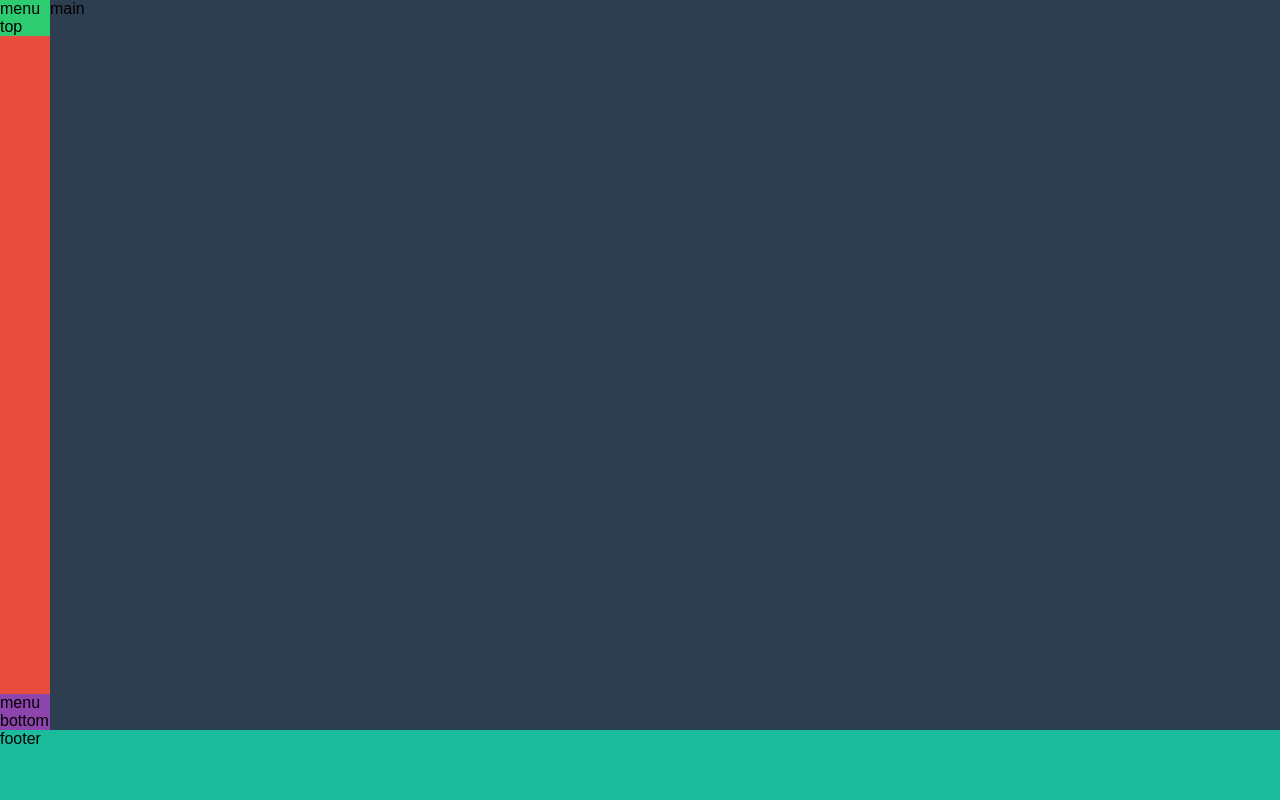
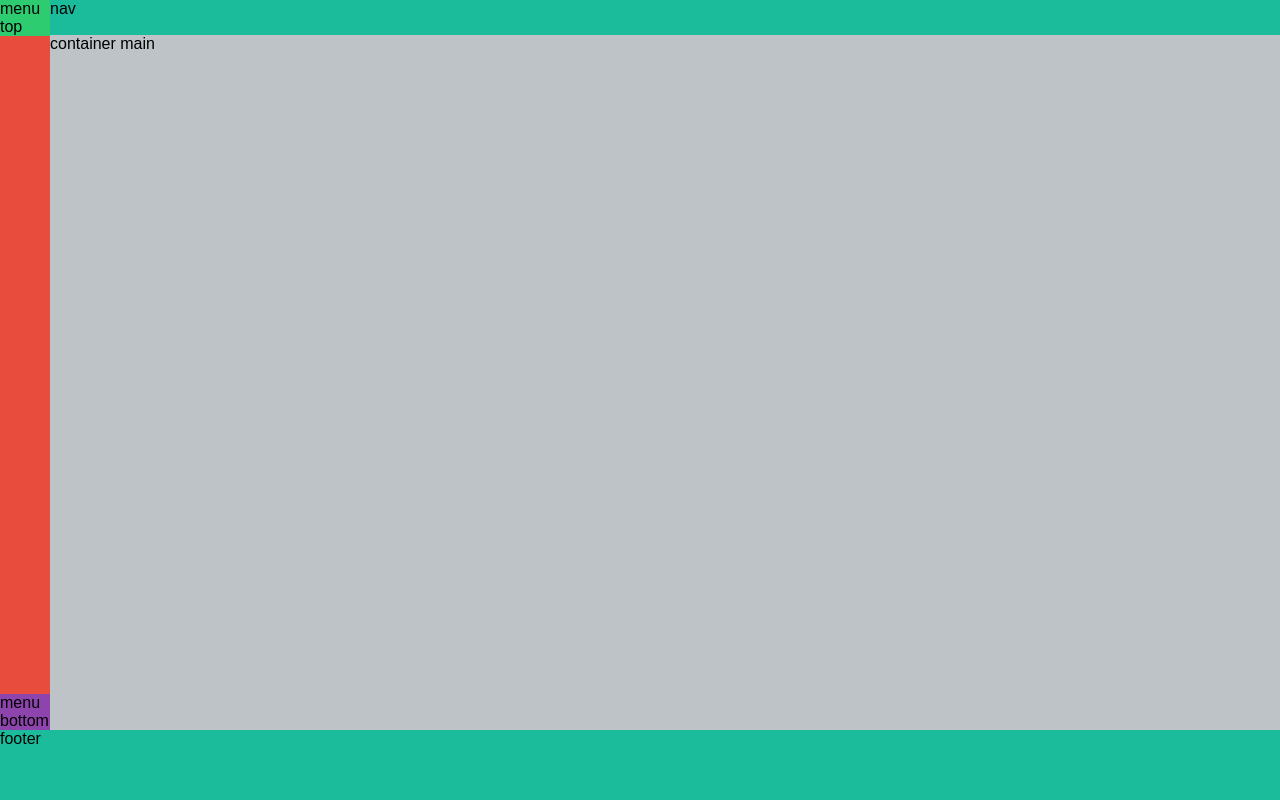
Before and after one commit to DeTaddeoDaniel/html-css-spotifyweb, a plain HTML site: page versione 2/index.html in a window 1280 px wide. Drawn offline with Linux system fonts and the light colour scheme.

Commit message:
Fase 4 - suddivione main

```diff
--- a/versione 2/index.html
+++ b/versione 2/index.html
@@ -31,7 +31,16 @@
 
                 <!-- main -->
                 <div class="main">
-                    main
+
+                    <!-- nav main -->
+                    <nav>
+                        nav
+                    </nav>
+
+                    <!-- group-playlist -->
+                    <div class="container-main">
+                        container main
+                    </div>
                 </div>
 
             </div>
--- a/versione 2/style.css
+++ b/versione 2/style.css
@@ -40,6 +40,16 @@
     flex-grow: 1;
 }
 
+nav{
+    background-color: #1abc9c;
+    height: 35px;
+}
+
+.container-main{
+    background-color: #bdc3c7;
+    height: calc(100% - 35px);
+}
+
 /* ------------- FOOTER ------------------------ */
 footer{
     height: 70px;
```
